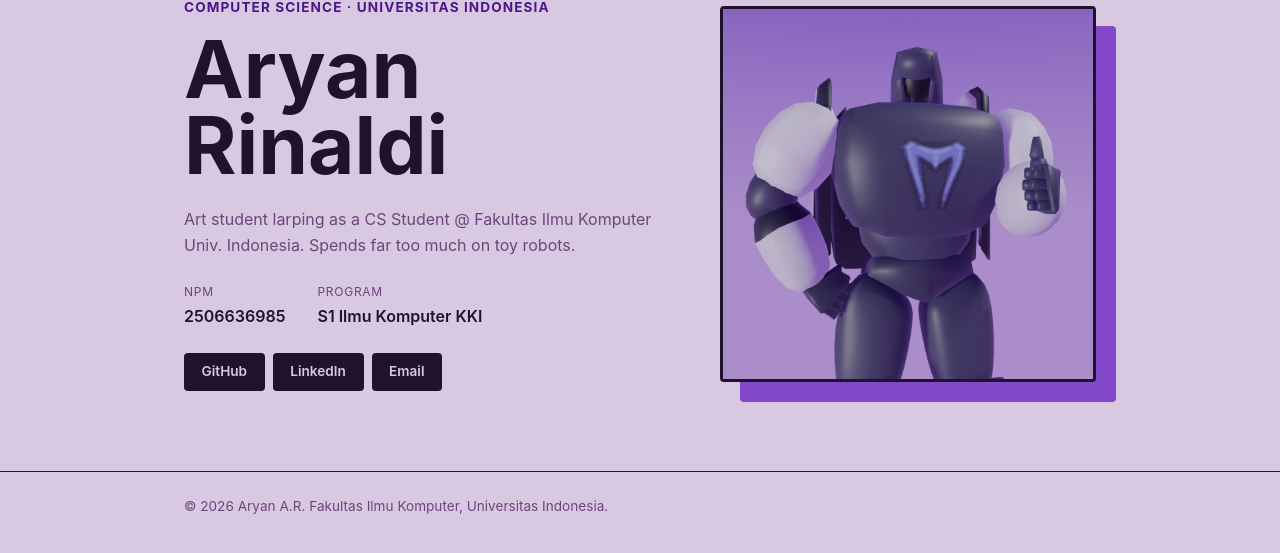
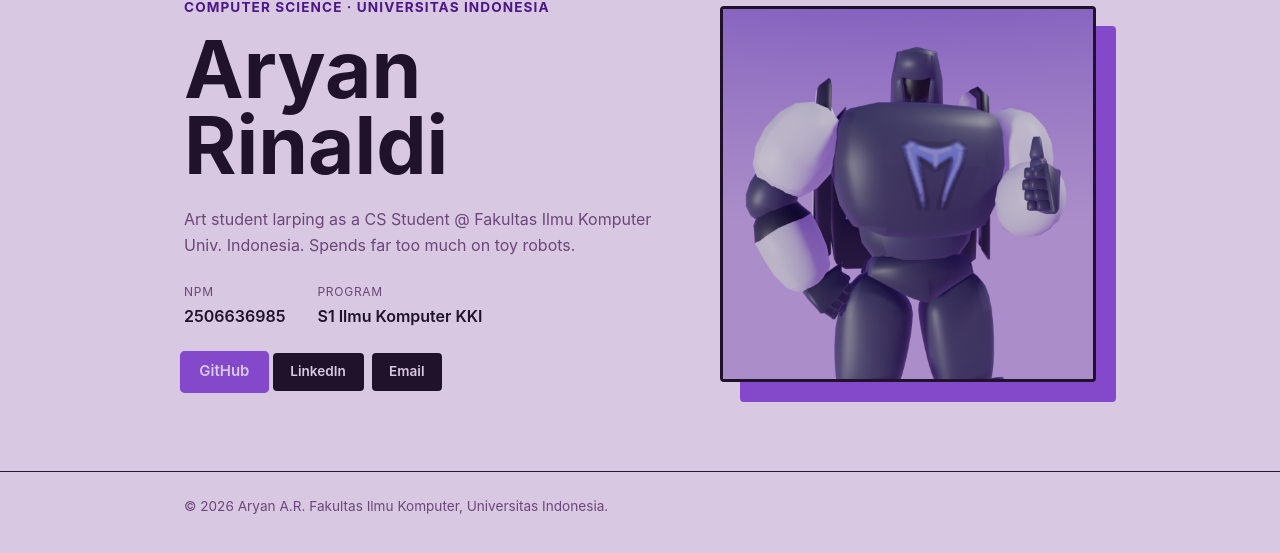
Before and after one commit to aryanalexander-cmyk/myportofolio, a Django app: page / in a window 1280 px wide, with the pointer over the restyled element. Shown: the part 149-702 px from the top of the page. Run offline with Django 5.2, Linux system fonts and the light colour scheme.

Commit message:
CSS Buttons IV

```diff
--- a/static/css/style.css
+++ b/static/css/style.css
@@ -143,8 +143,8 @@ h1, .brand {
 }
 
 .social-link:hover {
-    transform: var(--accent);
-    background-color: scale(1.1);
+    background-color: var(--accent);
+    transform: scale(1.1);
 }
 
 .hero-photo {
```
